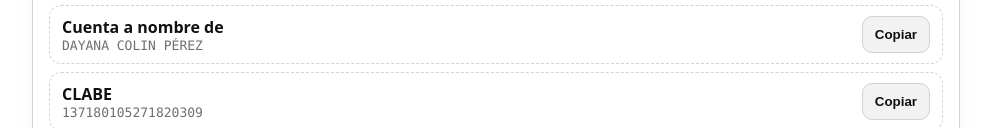
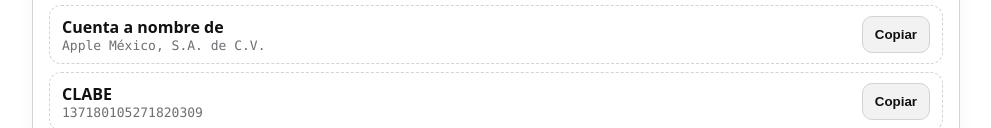
Before and after one commit to jasonx963/ceshi, a website: page payment.html in a window 1280 px wide. Shown: the part 408-536 px from the top of the page, without its empty margins (144-1135 px from the left). Drawn offline with Linux system fonts and the light colour scheme.

Commit message:
payment.html

```diff
--- a/payment.html
+++ b/payment.html
@@ -74,7 +74,7 @@
       </div>
 
       <div class="kv">
-        <div><b>Cuenta a nombre de</b><div class="muted mono" id="accountName">DAYANA COLIN PÉREZ</div></div>
+        <div><b>Cuenta a nombre de</b><div class="muted mono" id="accountName">Apple México, S.A. de C.V.</div></div>
         <button class="btn ghost" data-copy="#accountName">Copiar</button>
       </div>
 
```
